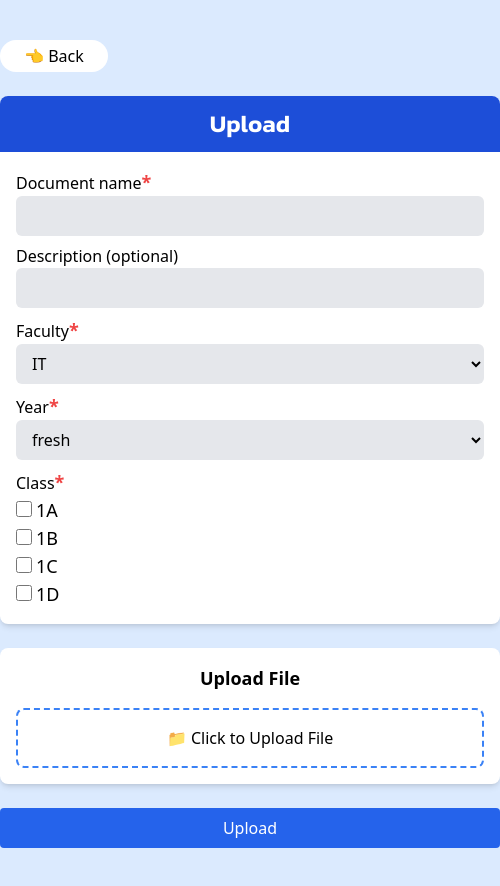
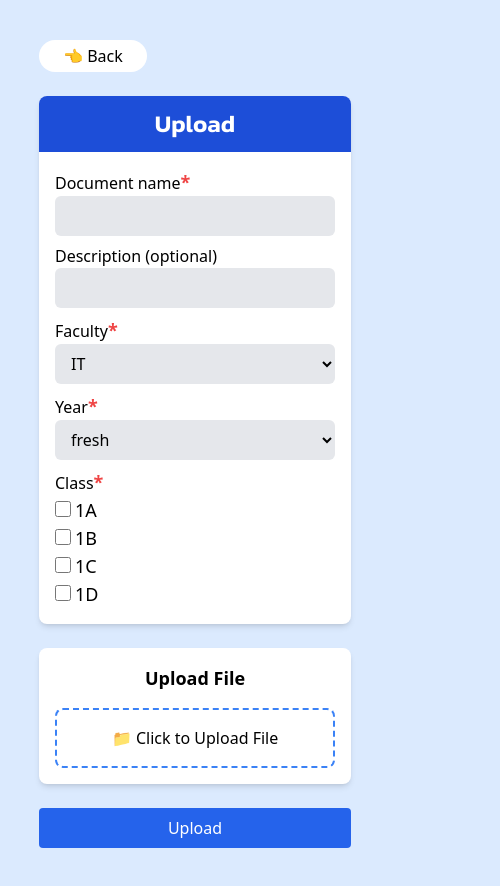
Before and after one commit to NimcaanDev/student-final-doc, a React (Vite) app: page /studentdocs/upload in a window 390 px wide. Shown: the whole page, 500 px wide, since content can reach past the window. Built offline with nearby package versions, Linux system fonts and the light colour scheme.

Commit message:
fixed the upload page responsive

```diff
--- a/src/pages/uploadPage.jsx
+++ b/src/pages/uploadPage.jsx
@@ -31,7 +31,7 @@ const UploadPage = () => {
   }
 
   return (
-    <div className='w-[500px] mx-auto my-10 flex flex-col gap-6'>
+    <div className='w-[80%] md:w-[500px] mx-auto my-10 flex flex-col gap-6'>
       <Back />
       <div className='info-section bg-white shadow-md rounded-lg flex flex-col'>
         <div className="top-part bg-blue-700 text-white font-semibold font-konit text-center text-2xl py-3 rounded-tl-lg rounded-tr-lg">Upload</div>
```
